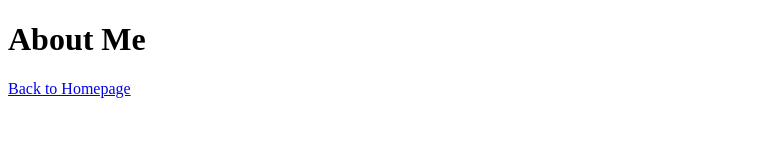
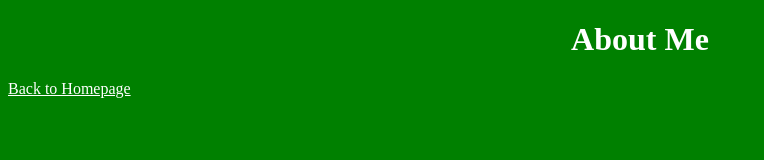
Before and after one commit to JKScan87/multiple-pages-static-website, a plain HTML site: page about.html in a window 1280 px wide. Shown: the whole page, without its empty margins (0-764 px from the left). Drawn offline with Linux system fonts and the light colour scheme.

Commit message:
Changed bkgd color to green

```diff
--- a/about.html
+++ b/about.html
@@ -5,7 +5,7 @@
     <meta charset="UTF-8">
     <meta http-equiv="X-UA-Compatible" content="IE=edge">
     <meta name="viewport" content="width=device-width, initial-scale=1.0">
-    <link rel="stylesheet" href="css/styles.css">
+    <link rel="stylesheet" href="/css/styles.css">
     <title>About Me</title>
 </head>
 
--- a/css/styles.css
+++ b/css/styles.css
@@ -0,0 +1,12 @@
+body {
+  background: green;
+}
+
+h1 {
+  text-align: center;
+  color: white;
+}
+
+a {
+  color: white;
+}
```
